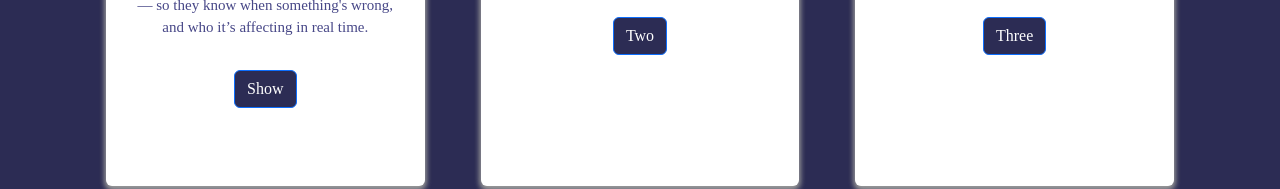
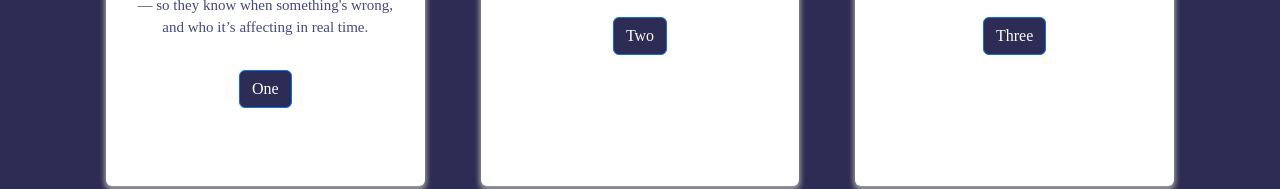
Before and after one commit to chrisma89/Chrisma-Caroline-Stephen, a React (Vite) app: page /uiuxprojects in a window 1280 px wide. Shown: the part 522-711 px from the top of the page. Built offline with nearby package versions, Linux system fonts and the light colour scheme; a web font is replaced by a local one.

Commit message:
destructuring and rendering test

```diff
--- a/src/components/UIUXProjectcard/index.jsx
+++ b/src/components/UIUXProjectcard/index.jsx
@@ -15,7 +15,11 @@ Image,
 Buttonlabel,
 src
 
+
 }){
+
+    const {heading, content} = Outcome;
+
   return(
 <>
 <Container className="projectcard">
@@ -31,7 +35,8 @@ src
      <Card.Body>{Problem}</Card.Body>
           <Card.Body>{Goal}</Card.Body>
           <Card.Body>{Solution}</Card.Body>
-          <Card.Body>{Outcome}</Card.Body>
+          <Card.Body>{content}</Card.Body>
+          <Card.Text>{heading}</Card.Text>
   {/* <Button>{Buttonlabel}</Button> */}
 </Card>
 {/* </Col> */}
--- a/src/uiuxprojects.json
+++ b/src/uiuxprojects.json
@@ -8,9 +8,12 @@
   "Problem" : "The Problem\nIn P2P calls, users often experience poor audio/video without knowing why. The lack of visible connection status leads to:\nConfusion (Is it just me?)\nBlame between participants\nMissed early signs of disconnection",
   "Goal" : "The Goal:Design a lightweight and intuitive way to display each participant’s connection stability, so users can:Quickly identify who’s having issues\nUnderstand connection quality at a glance\nMaintain a clean, focused call UI",
   "Solution" : "Solution Overview 🟢🟠🔴 *Connection Stability Icons\nGreen: Good (hidden to avoid clutter)\nAmber*: Weak (some packet loss or latency)\nRed*: Poor (major disruptions or high delay)\nDisplayed only for participants with issues\nIcon shown beforeconnection status text\nHidden when call is still Connecting…or Searching",
-  "Outcome" : "Outcome\nImproved user awareness of real-time connection issues\nReduced confusion during dropped or choppy calls\nNo increase in visual complexity — minimal and meaningful",
-  "Buttonlabel": "Show",
-  "src": "/images/Frame 1208.svg"
+  "Outcome" : {
+    "heading" : "Outcome",
+    "content" : "Improved user awareness of real-time connection issues\nReduced confusion during dropped or choppy calls\nNo increase in visual complexity — minimal and meaningful"
+  },
+  "src": "/images/Frame 1208.svg",
+   "Buttonlabel" : "One"
 },
   {
     "id": "2",
```
